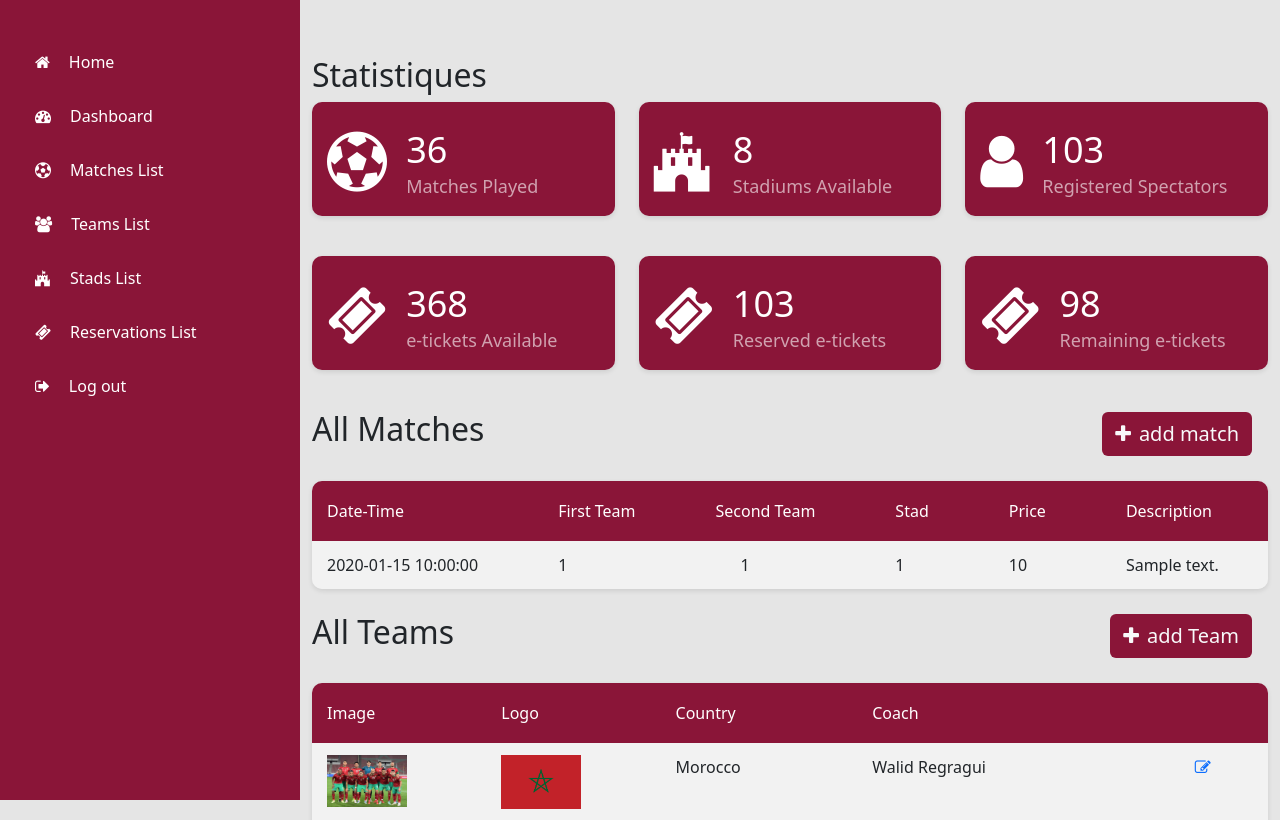
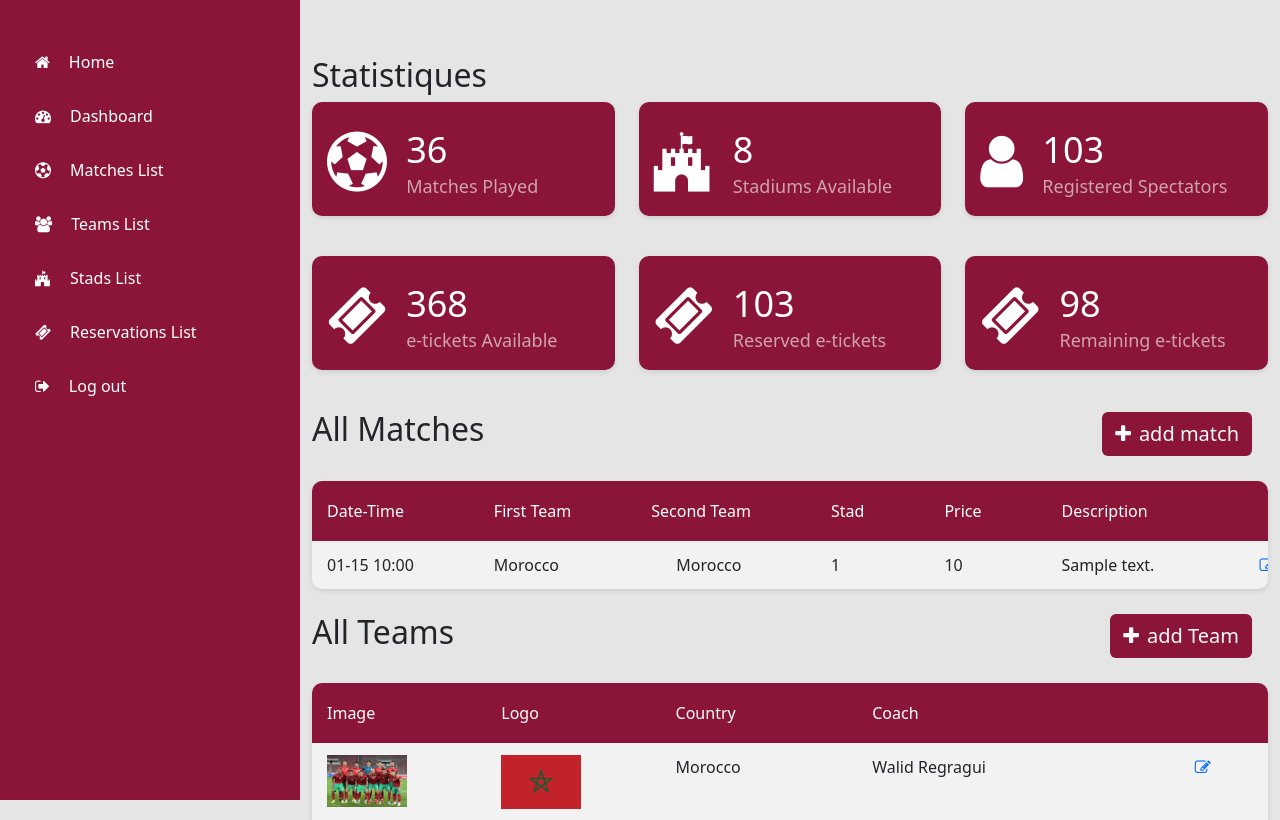
Before and after one commit to ASMAEELKHIRAOUI/FIFA-WC-QATAR22, a PHP site: page /dashboard.php in a window 1280 px wide. Shown: the top 820 px of the page. Run offline with PHP 8.4, Linux system fonts and the light colour scheme; data comes from the database, SQL or seed files in the repository; tables that the repository leaves empty hold one stand-in row (values such as "Sample post").

Commit message:
mareging

```diff
--- a/pages/dashboard.php
+++ b/pages/dashboard.php
@@ -434,10 +434,10 @@ include_once '../classes/match.class.php';
                                         <tbody>
                                             <?php foreach($matchs as $match):?>
                                                 <tr>
-                                                    <td class="text-right"><?php echo $match->getDateTime();?></td>
+                                                    <td class="text-right"><?php echo $match->getDateTimeFormat();?></td>
                                                     <!-- <td>05:57</td> -->
-                                                    <td class="text-right"><?php echo $match->getTeame_1_ID();?></td>
-                                                    <td class="text-start"><?php echo $match->getTeame_2_ID();?></td>
+                                                    <td class="text-right"><?php echo $match->getTeame_2_obj()->getCountry();?></td>
+                                                    <td class="text-start"><?php echo $match->getTeame_2_obj()->getCountry();?></td>
                                                     <td class="text-right"><?php echo $match->getStaduimID();?></td>
                                                     <td class="text-right"><?php echo $match->getprice(); ?></td>
                                                     <td class="text-right"><?php echo $match->getdescription();?></td>
```
